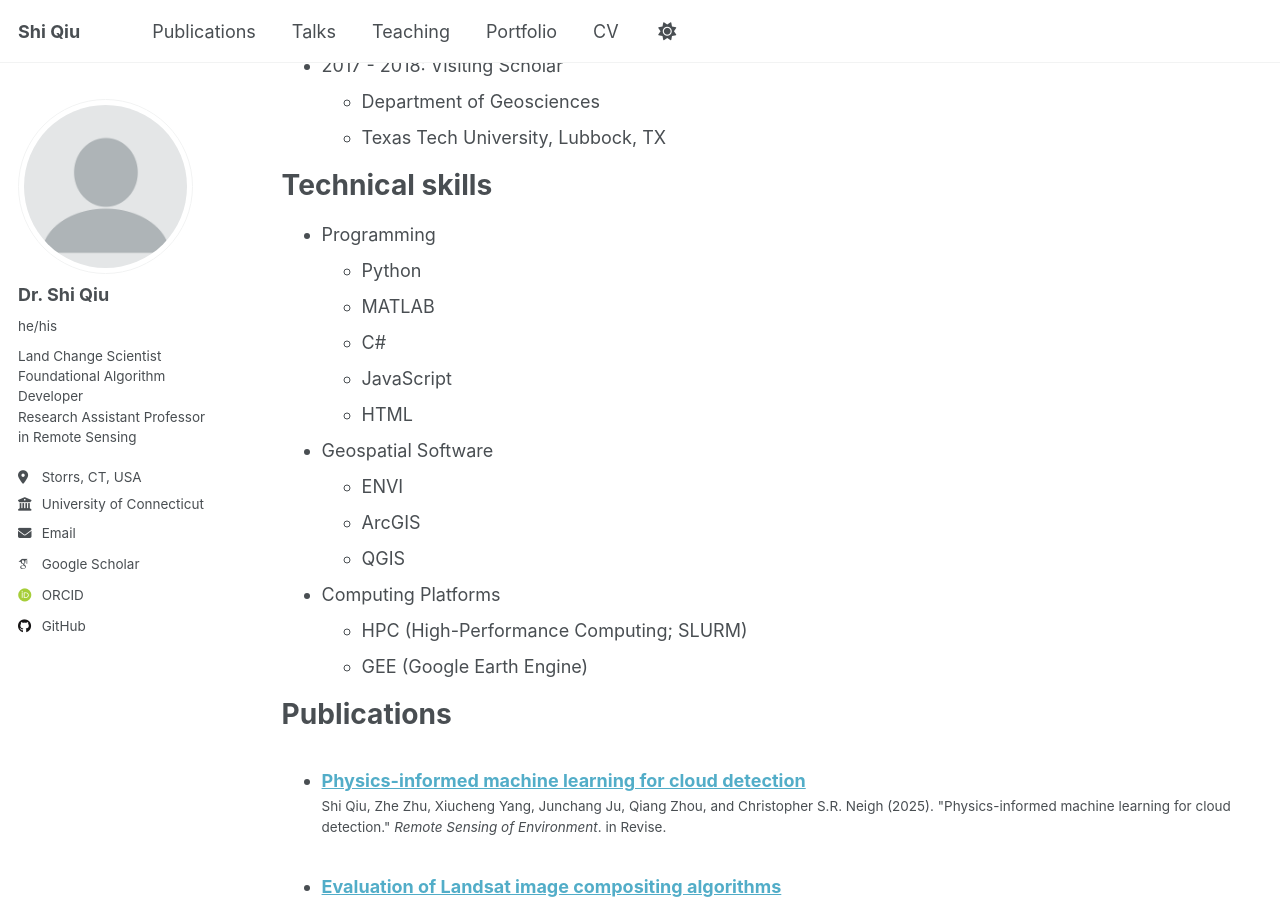
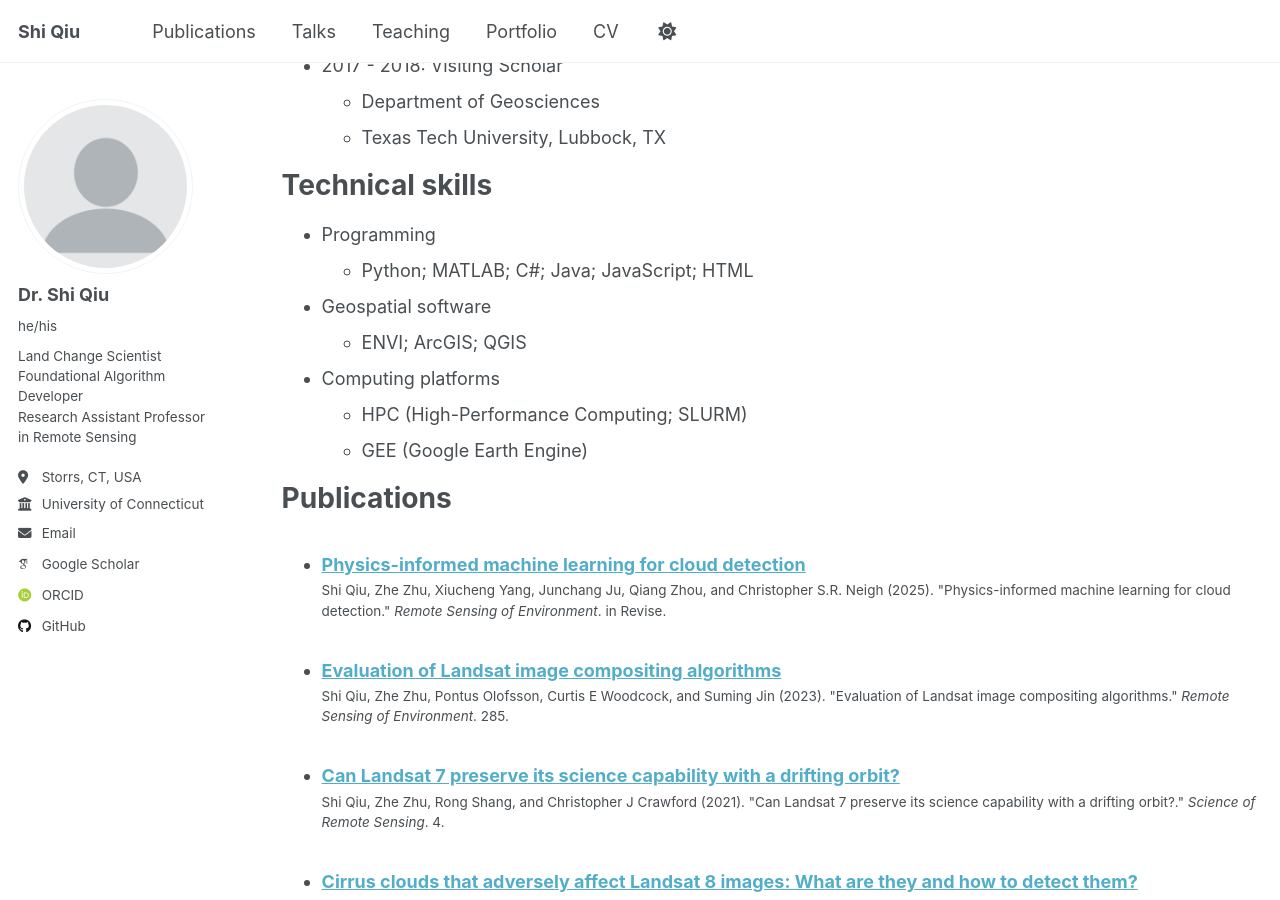
Before and after one commit to shi-eo/shi-eo.github.io, a Jekyll site: the page built from _pages/cv.md, in a window 1280 px wide and 900 px high, scrolled down 652 px. Built offline with Jekyll 4.4.1, drawn with Linux system fonts in a browser that asks for light colours; some web fonts are replaced; a script that is not in the unit is left out.

Commit message:
Update cv.md

```diff
--- a/_pages/cv.md
+++ b/_pages/cv.md
@@ -35,16 +35,10 @@ Work experience
 Technical skills
 ======
 * Programming
-  * Python
-  * MATLAB
-  * C#
-  * JavaScript
-  * HTML
-* Geospatial Software
-  * ENVI
-  * ArcGIS
-  * QGIS
-* Computing Platforms
+  * Python; MATLAB; C#; Java; JavaScript; HTML
+* Geospatial software
+  * ENVI; ArcGIS; QGIS
+* Computing platforms
   * HPC (High-Performance Computing; SLURM)
   * GEE (Google Earth Engine)
 
```
